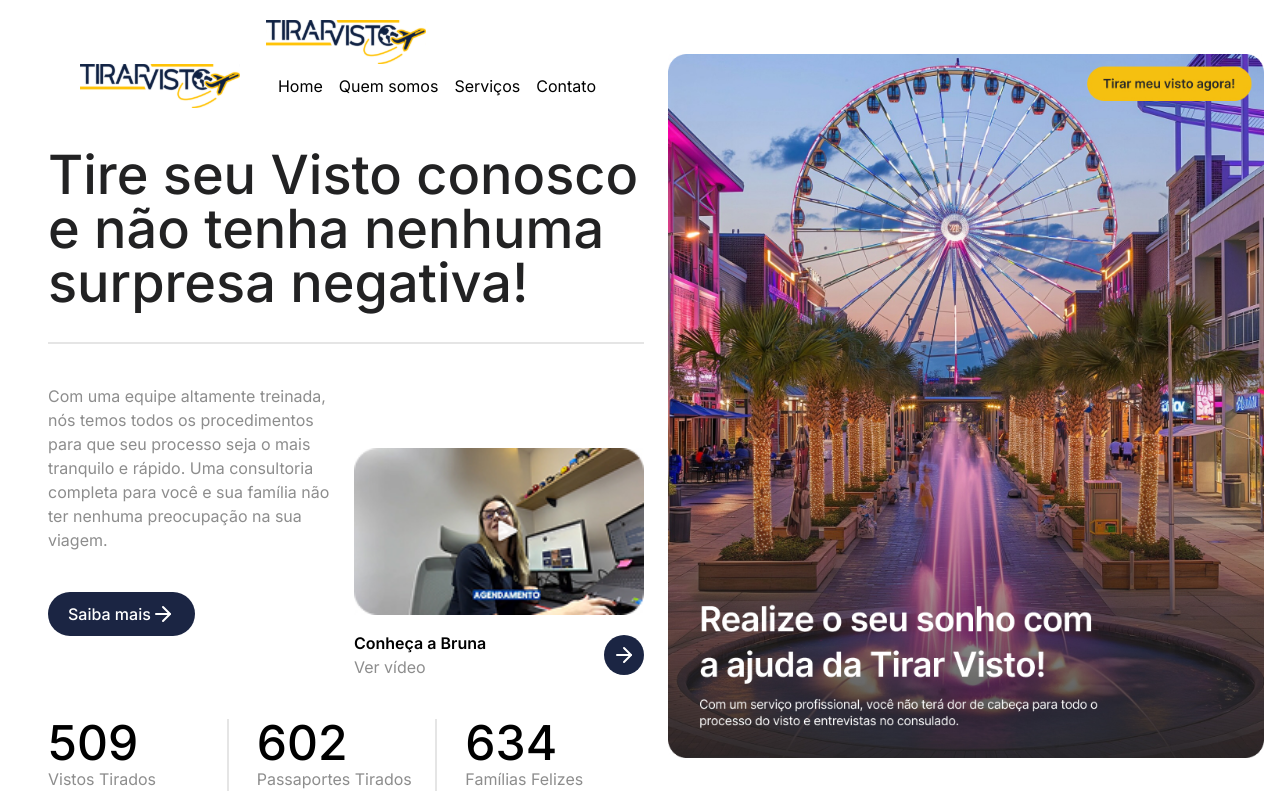
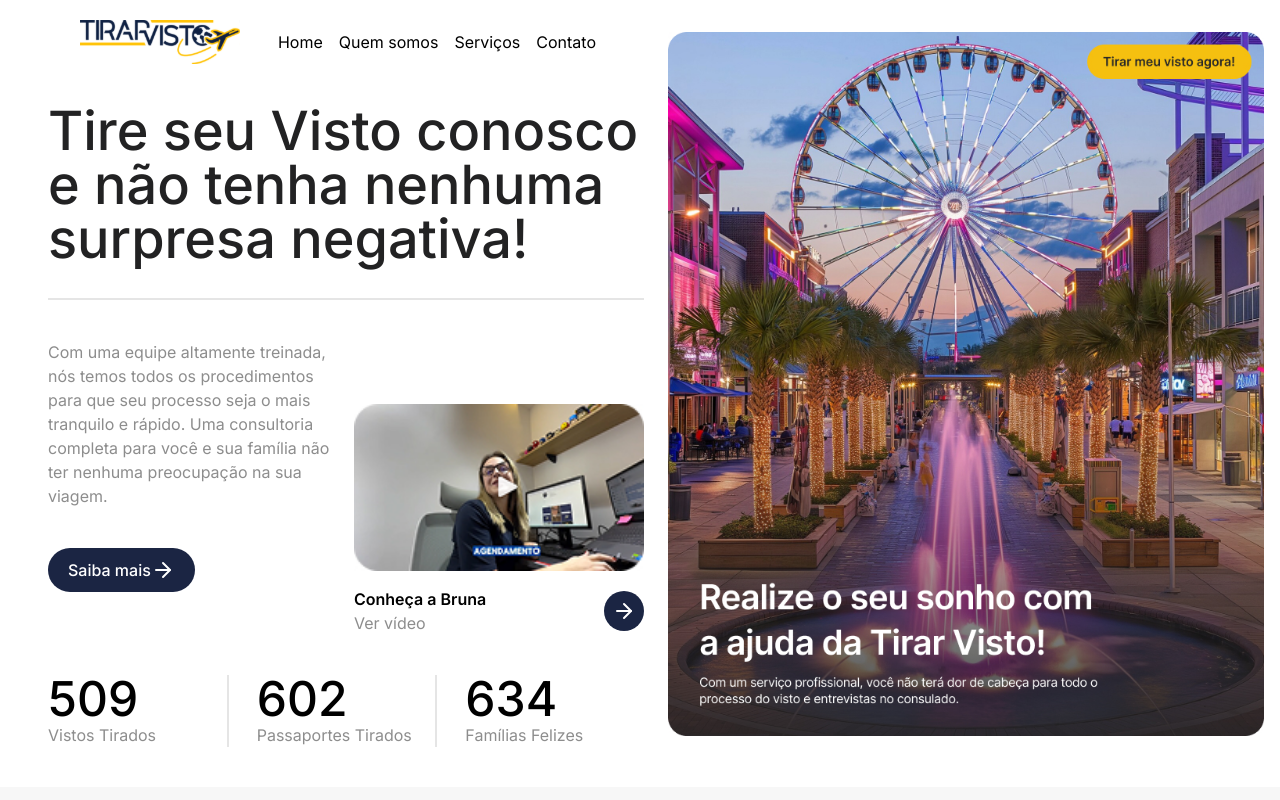
Before and after one commit to debsmalheiro/tirar-visto, a React (Vite) app: page / in a window 1280 px wide. Shown: the top 800 px of the page. Built offline with nearby package versions, Linux system fonts and the light colour scheme.

Commit message:
fix: menu desktop

```diff
--- a/src/components/sidebar.tsx
+++ b/src/components/sidebar.tsx
@@ -14,9 +14,9 @@ export default function Sidebar() {
 
     return (
         <>
-            <div className='flex flex-row items-center'>
+            <div className='md:hidden flex flex-row items-center'>
                 <button
-                    className="md:hidden top-4 left-4 z-50 text-3xl text-gray-800"
+                    className="top-4 left-4 z-50 text-3xl text-gray-800"
                     onClick={() => setIsOpen(true)}
                 >
                     <Menu className='' />
```
